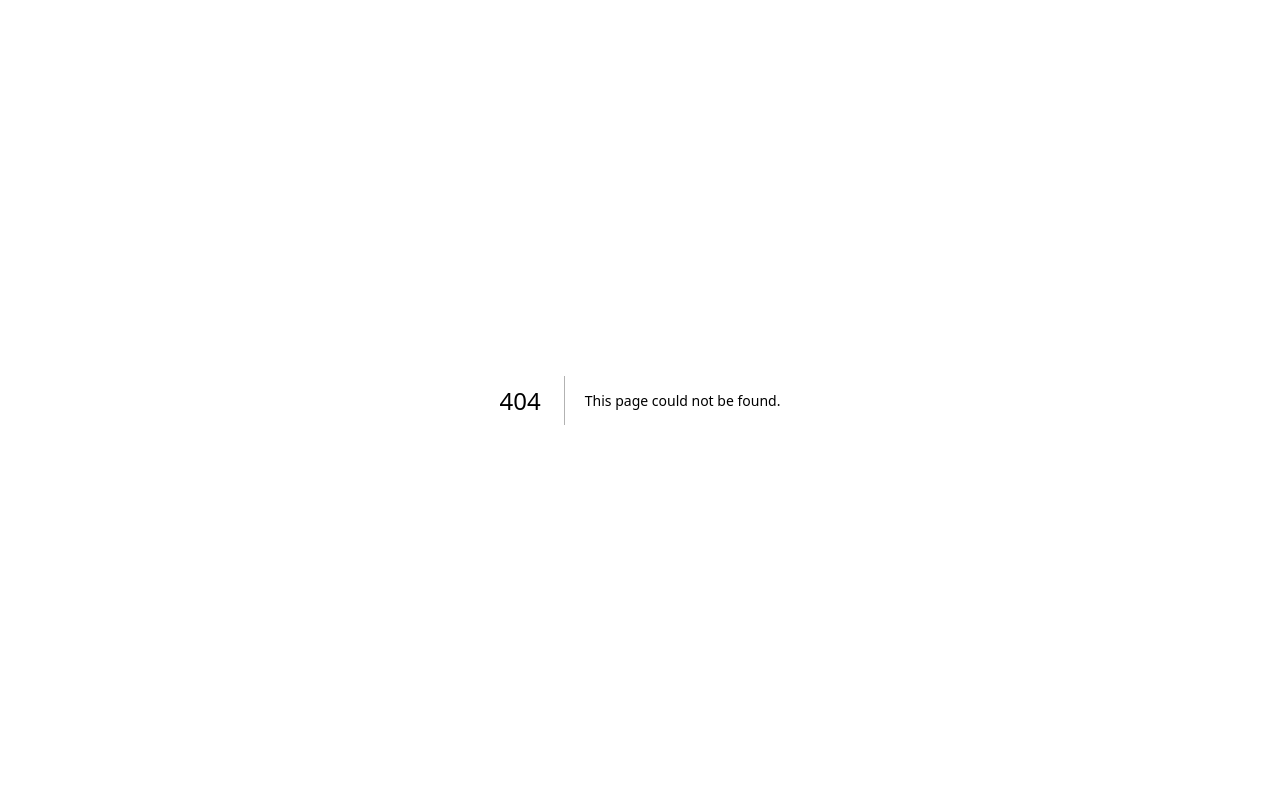
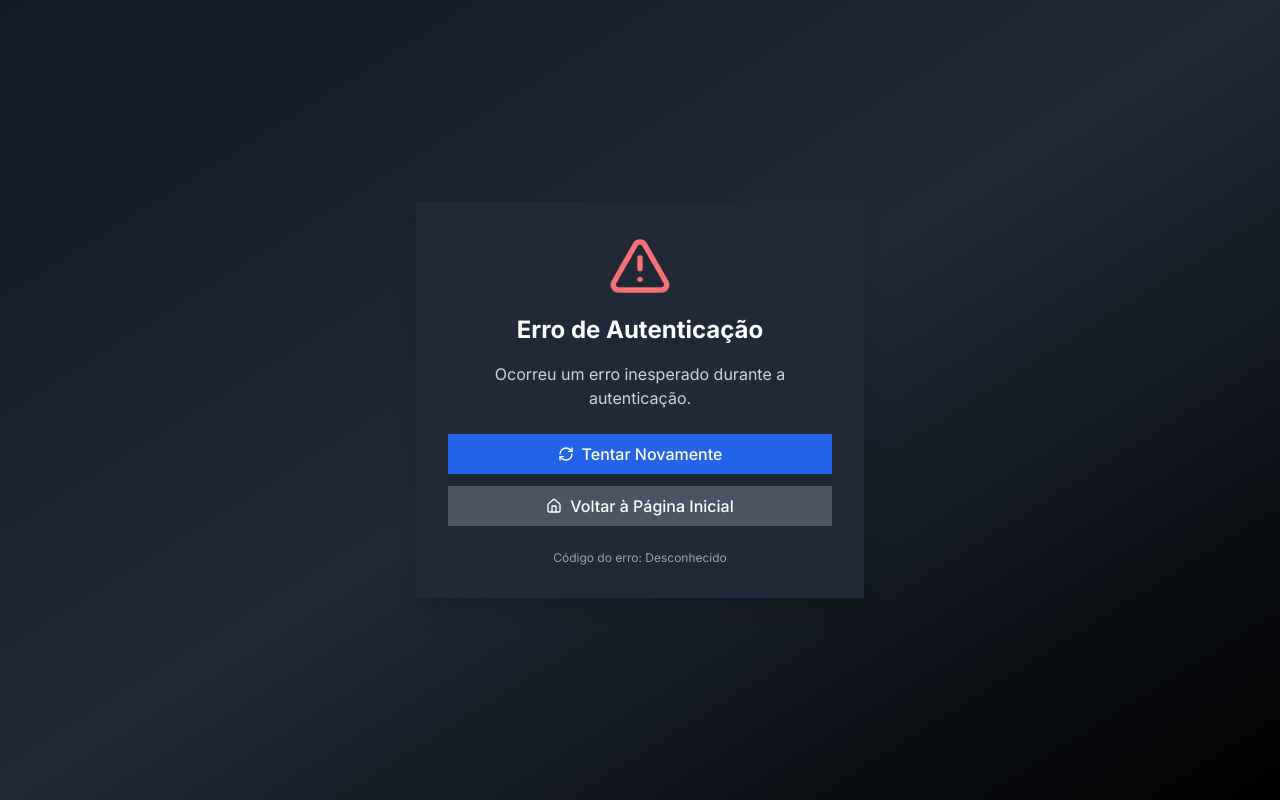
Before and after one commit to vic27l/DNA, a Next.js app: page /auth/error in a window 1280 px wide. Before the commit this address had no page. Built offline with nearby package versions, Linux system fonts and the light colour scheme.

Commit message:
Create page.tsx

```diff
--- /dev/null
+++ b/src/app/auth/error/page.tsx
@@ -0,0 +1,73 @@
+// src/app/auth/error/page.tsx
+'use client';
+
+import { useSearchParams } from 'next/navigation';
+import { AlertTriangle, Home, RefreshCw } from 'lucide-react';
+import Link from 'next/link';
+
+const errorMessages = {
+  Callback: 'Erro na configuração OAuth. Verifique as configurações do Google Cloud Console.',
+  OAuthSignin: 'Erro ao iniciar o processo de login com Google.',
+  OAuthCallback: 'Erro no callback do OAuth. Verifique as URLs de redirecionamento.',
+  OAuthCreateAccount: 'Erro ao criar conta. Tente novamente.',
+  EmailCreateAccount: 'Erro ao criar conta com email.',
+  Signin: 'Erro geral de login. Tente novamente.',
+  OAuthAccountNotLinked: 'Esta conta já está vinculada a outro método de login.',
+  SessionRequired: 'Você precisa estar logado para acessar esta página.',
+  default: 'Ocorreu um erro inesperado durante a autenticação.'
+};
+
+export default function AuthError() {
+  const searchParams = useSearchParams();
+  const error = searchParams.get('error') as keyof typeof errorMessages;
+  const errorMessage = errorMessages[error] || errorMessages.default;
+
+  return (
+    <div className="min-h-screen bg-gradient-to-br from-gray-900 via-gray-800 to-black flex items-center justify-center p-4">
+      <div className="max-w-md w-full bg-gray-800 rounded-lg shadow-xl p-8 text-center">
+        <AlertTriangle className="h-16 w-16 text-red-400 mx-auto mb-4" />
+
+        <h1 className="text-2xl font-bold text-white mb-4">
+          Erro de Autenticação
+        </h1>
+
+        <p className="text-gray-300 mb-6">
+          {errorMessage}
+        </p>
+
+        {error === 'Callback' && (
+          <div className="bg-yellow-900/30 border border-yellow-600 rounded-lg p-4 mb-6 text-left">
+            <h3 className="text-yellow-400 font-semibold mb-2">Solução:</h3>
+            <ul className="text-sm text-yellow-200 space-y-1">
+              <li>• Verifique as URLs de redirecionamento no Google Console</li>
+              <li>• Confirme que o domínio está autorizado</li>
+              <li>• Verifique as variáveis de ambiente</li>
+            </ul>
+          </div>
+        )}
+
+        <div className="space-y-3">
+          <button
+            onClick={() => window.location.reload()}
+            className="w-full bg-blue-600 hover:bg-blue-700 text-white font-medium py-2 px-4 rounded-lg transition-colors flex items-center justify-center gap-2"
+          >
+            <RefreshCw className="h-4 w-4" />
+            Tentar Novamente
+          </button>
+
+          <Link
+            href="/"
+            className="w-full bg-gray-600 hover:bg-gray-700 text-white font-medium py-2 px-4 rounded-lg transition-colors flex items-center justify-center gap-2"
+          >
+            <Home className="h-4 w-4" />
+            Voltar à Página Inicial
+          </Link>
+        </div>
+
+        <div className="mt-6 text-xs text-gray-400">
+          Código do erro: {error || 'Desconhecido'}
+        </div>
+      </div>
+    </div>
+  );
+}
```
